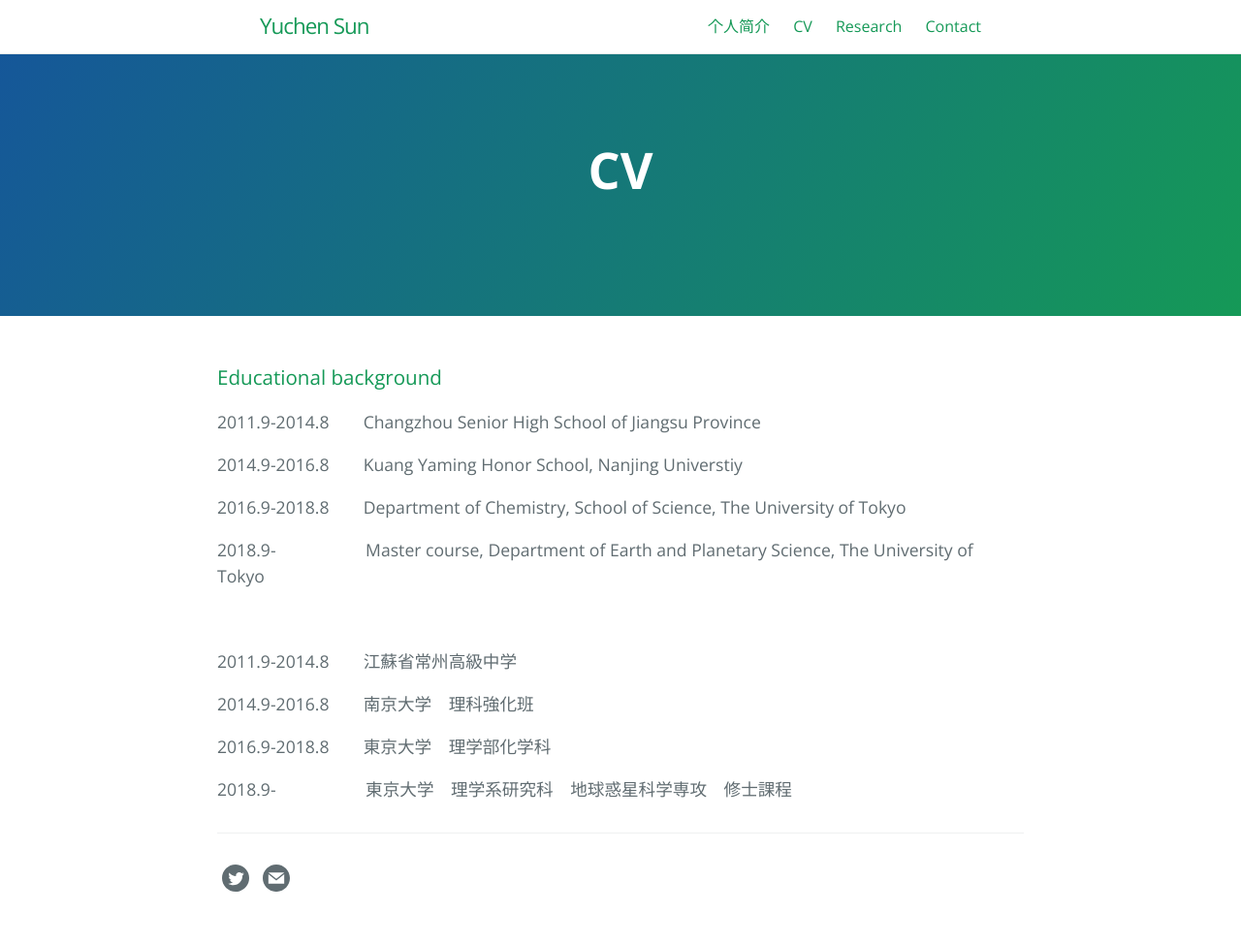
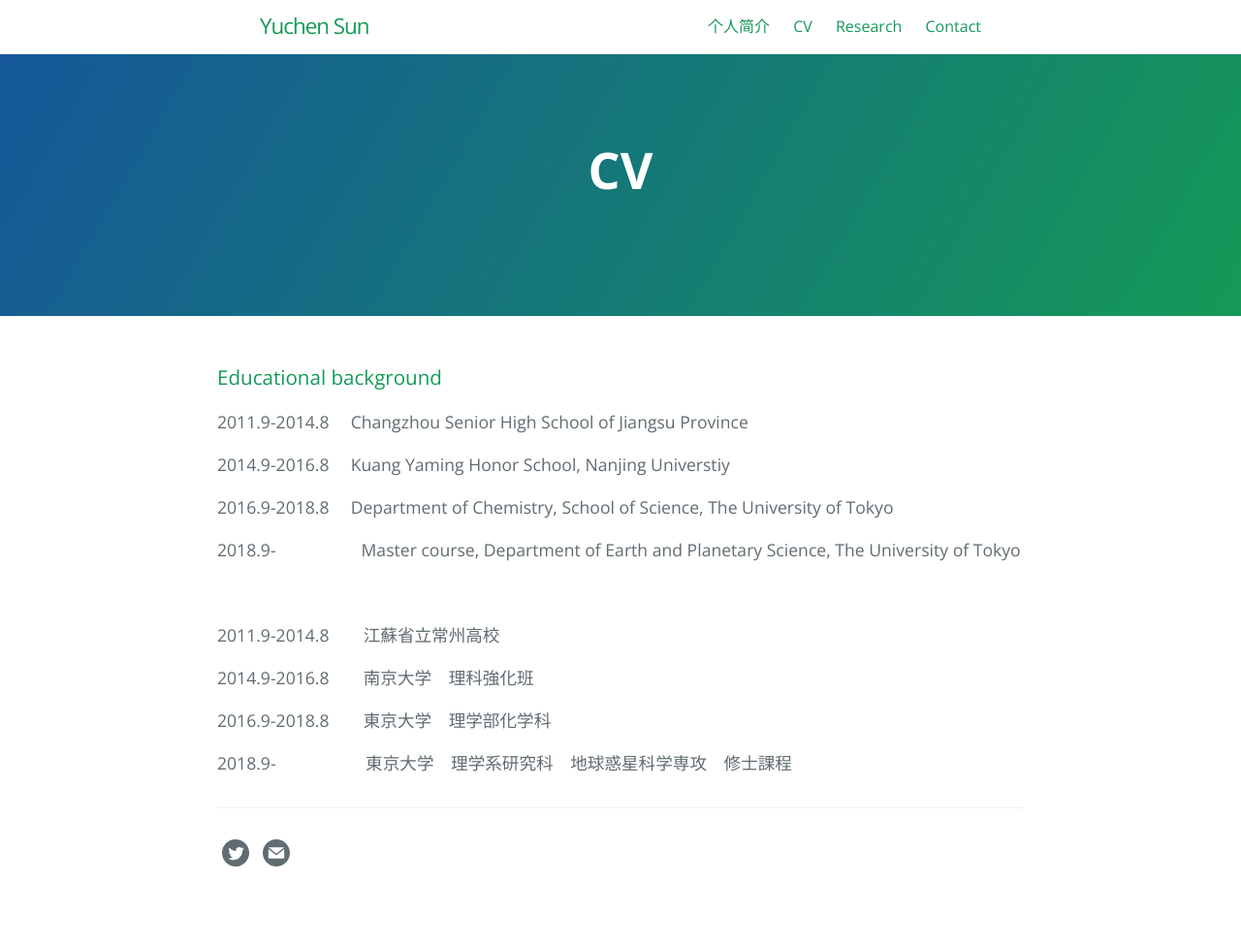
Before and after one commit to sonyuushin/sonyuushin.github.io, a Jekyll site: the page built from cv.md, in a window 1280 px wide. Shown: the whole page at 97% size. Built offline with Jekyll 4.4.1, drawn with Linux system fonts in a browser that asks for light colours; after the commit the page ends 948 px from its top, so only the background shows below that.

Commit message:
Update cv.md

```diff
--- a/cv.md
+++ b/cv.md
@@ -9,17 +9,17 @@ order: 0
 
 ### Educational background
 
-2011.9-2014.8　　Changzhou Senior High School of Jiangsu Province
+2011.9-2014.8　 Changzhou Senior High School of Jiangsu Province
 
-2014.9-2016.8　　Kuang Yaming Honor School, Nanjing Universtiy
+2014.9-2016.8　 Kuang Yaming Honor School, Nanjing Universtiy
 
-2016.9-2018.8　　Department of Chemistry, School of Science, The University of Tokyo
+2016.9-2018.8　 Department of Chemistry, School of Science, The University of Tokyo
 
-2018.9-　　　　　 Master course, Department of Earth and Planetary Science, The University of Tokyo
+2018.9-　　　　　Master course, Department of Earth and Planetary Science, The University of Tokyo
 
 <br />
 
-2011.9-2014.8　　江蘇省常州高級中学
+2011.9-2014.8　　江蘇省立常州高校
 
 2014.9-2016.8　　南京大学　理科強化班
 
```
